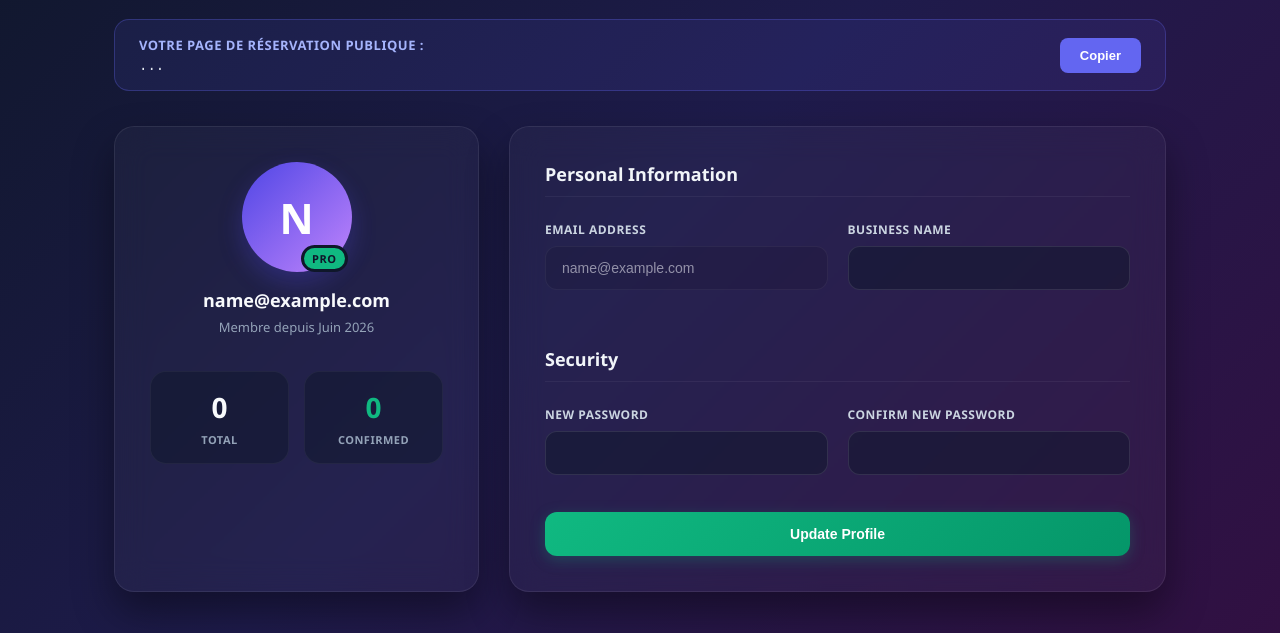
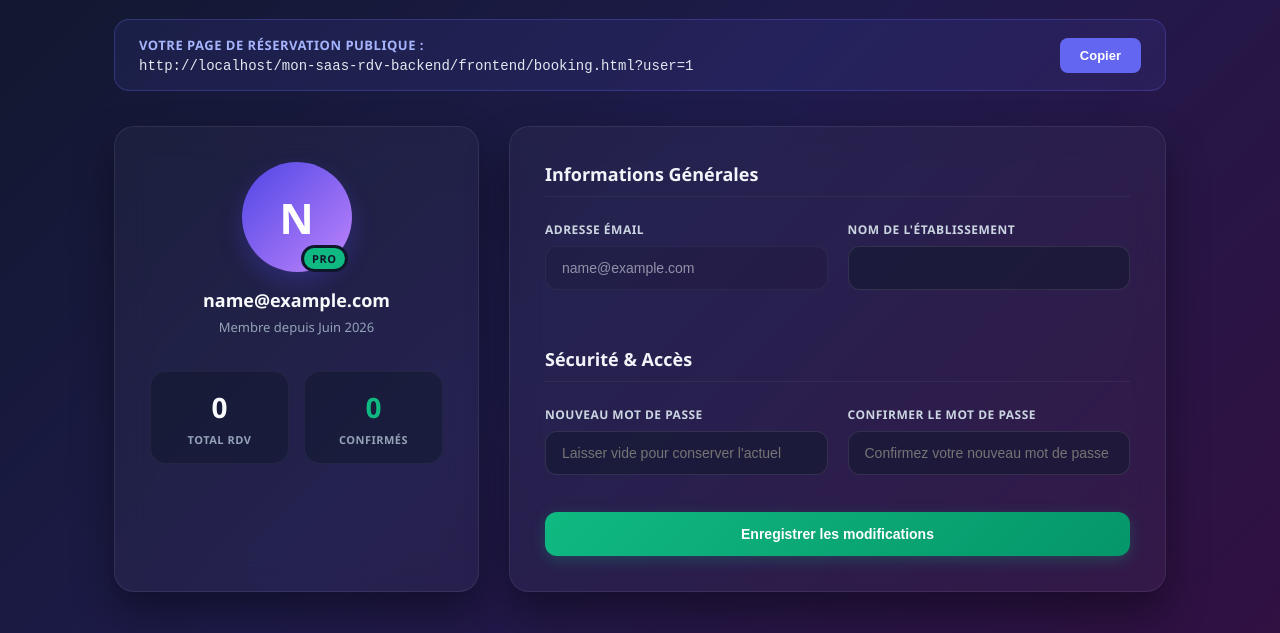
Before and after one commit to archangenembot-star/mon-saas-rdv-backend, a website: page frontend/user-center.html in a window 1280 px wide. Shown: the part 167-800 px from the top of the page. Drawn offline with Linux system fonts and the light colour scheme; no server answers; sample sign-in values are in the browser's storage.

Commit message:
Fix de la traduction et du bouton de copie dans Profil

```diff
--- a/frontend/user-center.html
+++ b/frontend/user-center.html
@@ -318,8 +318,10 @@
     const email = localStorage.getItem('userEmail');
     const userId = localStorage.getItem('userId');
 
-    // ⚠️ METS ICI TON URL DE PRODUCTION RAILWAY (ex: 'https://mon-projet-production.up.railway.app')
+    // ⚠️ METS ICI TON URL DE PRODUCTION RAILWAY
     const BASE_URL = 'https://mon-saas-rdv-backend-production.up.railway.app';
+
+    // 1. Définition propre du lien avec le chemin complet des sous-dossiers GitHub Pages
     const bookingLink = `${window.location.origin}/mon-saas-rdv-backend/frontend/booking.html?user=${userId}`;
 
     if (!email || !userId) {
@@ -330,7 +332,8 @@
         document.getElementById('editEmail').value = email;
         document.getElementById('userInitial').innerText = email.charAt(0).toUpperCase();
 
-        document.getElementById('bookingUrlDisplay').innerText = `${FRONTEND_URL}/booking.html?user=${userId}`;
+        // 2. Utilisation de la bonne variable corrigée pour afficher le lien sur la page
+        document.getElementById('bookingUrlDisplay').innerText = bookingLink;
     }
 
     const translations = {
@@ -341,7 +344,7 @@
             lblHello: "Bonjour",
             logoutBtn: "Déconnexion",
             mainTitle: "Paramètres du Compte",
-            lblLinkTitle: "Votre page de réservation publique :",
+            lblLinkTitle: "VOTRE PAGE DE RÉSERVATION PUBLIQUE :",
             btnCopy: "Copier",
             btnCopied: "Copié !",
             lblMemberSince: "Membre depuis Juin 2026",
@@ -393,35 +396,42 @@
     function applyTranslations() {
         const t = translations[currentLang];
 
-        document.getElementById('navHome').innerText = t.navHome;
-        document.getElementById('navDashboard').innerText = t.navDashboard;
-        document.getElementById('navProfile').innerText = t.navProfile;
-        document.getElementById('lblHello').innerText = t.lblHello;
-        document.getElementById('logoutBtn').innerText = t.logoutBtn;
-        document.getElementById('mainTitle').innerText = t.mainTitle;
-        document.getElementById('lblLinkTitle').innerText = t.lblLinkTitle;
-        document.getElementById('btnCopyLink').innerText = document.getElementById('btnCopyLink').innerText === t.btnCopied ? t.btnCopied : t.btnCopy;
-        document.getElementById('lblMemberSince').innerText = t.lblMemberSince;
-        document.getElementById('statTotal').innerText = t.statTotal;
-        document.getElementById('statConfirmed').innerText = t.statConfirmed;
-        document.getElementById('secPersonalTitle').innerText = t.secPersonalTitle;
-        document.getElementById('lblEmailForm').innerText = t.lblEmailForm;
-        document.getElementById('lblCompanyForm').innerText = t.lblCompanyForm;
-        document.getElementById('secSecurityTitle').innerText = t.secSecurityTitle;
-        document.getElementById('lblNewPassword').innerText = t.lblNewPassword;
-        document.getElementById('lblConfirmPassword').innerText = t.lblConfirmPassword;
-        document.getElementById('btnUpdateProfile').innerText = t.btnUpdateProfile;
+        if(document.getElementById('navHome')) document.getElementById('navHome').innerText = t.navHome;
+        if(document.getElementById('navDashboard')) document.getElementById('navDashboard').innerText = t.navDashboard;
+        if(document.getElementById('navProfile')) document.getElementById('navProfile').innerText = t.navProfile;
+        if(document.getElementById('lblHello')) document.getElementById('lblHello').innerText = t.lblHello;
+        if(document.getElementById('logoutBtn')) document.getElementById('logoutBtn').innerText = t.logoutBtn;
+        if(document.getElementById('mainTitle')) document.getElementById('mainTitle').innerText = t.mainTitle;
+        if(document.getElementById('lblLinkTitle')) document.getElementById('lblLinkTitle').innerText = t.lblLinkTitle;
 
-        document.getElementById('newPassword').placeholder = t.passPlaceholder;
-        document.getElementById('confirmPassword').placeholder = t.confirmPlaceholder;
-
-        document.getElementById('langSelect').value = currentLang;
+        const btnCopy = document.getElementById('btnCopyLink');
+        if(btnCopy) {
+            btnCopy.innerText = btnCopy.innerText === t.btnCopied ? t.btnCopied : t.btnCopy;
         }
 
+        if(document.getElementById('lblMemberSince')) document.getElementById('lblMemberSince').innerText = t.lblMemberSince;
+        if(document.getElementById('statTotal')) document.getElementById('statTotal').innerText = t.statTotal;
+        if(document.getElementById('statConfirmed')) document.getElementById('statConfirmed').innerText = t.statConfirmed;
+        if(document.getElementById('secPersonalTitle')) document.getElementById('secPersonalTitle').innerText = t.secPersonalTitle;
+        if(document.getElementById('lblEmailForm')) document.getElementById('lblEmailForm').innerText = t.lblEmailForm;
+        if(document.getElementById('lblCompanyForm')) document.getElementById('lblCompanyForm').innerText = t.lblCompanyForm;
+        if(document.getElementById('secSecurityTitle')) document.getElementById('secSecurityTitle').innerText = t.secSecurityTitle;
+        if(document.getElementById('lblNewPassword')) document.getElementById('lblNewPassword').innerText = t.lblNewPassword;
+        if(document.getElementById('lblConfirmPassword')) document.getElementById('lblConfirmPassword').innerText = t.lblConfirmPassword;
+        if(document.getElementById('btnUpdateProfile')) document.getElementById('btnUpdateProfile').innerText = t.btnUpdateProfile;
+
+        if(document.getElementById('newPassword')) document.getElementById('newPassword').placeholder = t.passPlaceholder;
+        if(document.getElementById('confirmPassword')) document.getElementById('confirmPassword').placeholder = t.confirmPlaceholder;
+
+        if(document.getElementById('langSelect')) document.getElementById('langSelect').value = currentLang;
+    }
+
+    // 3. Correction de la fonction de copie pour utiliser la bonne variable
     window.copyBookingLink = function() {
-        const urlText = document.getElementById('bookingUrlDisplay').innerText;
+        const urlText = bookingLink;
         navigator.clipboard.writeText(urlText).then(() => {
             const btn = document.getElementById('btnCopyLink');
+            if(btn) {
                 const originalText = translations[currentLang].btnCopy;
                 btn.innerText = translations[currentLang].btnCopied;
                 btn.style.background = "var(--success)";
@@ -429,34 +439,40 @@
                     btn.innerText = originalText;
                     btn.style.background = "var(--primary)";
                 }, 2000);
+            }
+        }).catch(err => {
+            console.error("Erreur de copie :", err);
         });
     }
 
+    if(document.getElementById('langSelect')) {
         document.getElementById('langSelect').addEventListener('change', (e) => {
             currentLang = e.target.value;
             localStorage.setItem('saasLang', currentLang);
             applyTranslations();
         });
+    }
 
     async function loadData() {
         try {
             const profileRes = await fetch(`${BASE_URL}/api/user/profile?userId=${userId}`);
             if (profileRes.ok) {
                 const profileData = await profileRes.json();
-                document.getElementById('editCompany').value = profileData.businessName || "";
+                if(document.getElementById('editCompany')) document.getElementById('editCompany').value = profileData.businessName || "";
             }
 
             const statsRes = await fetch(`${BASE_URL}/api/appointments?userId=${userId}`);
             if (statsRes.ok) {
                 const appointments = await statsRes.json();
-                document.getElementById('totalAppts').innerText = appointments.length;
-                document.getElementById('confirmedAppts').innerText = appointments.filter(a => a.status === 'Confirmed').length;
+                if(document.getElementById('totalAppts')) document.getElementById('totalAppts').innerText = appointments.length;
+                if(document.getElementById('confirmedAppts')) document.getElementById('confirmedAppts').innerText = appointments.filter(a => a.status === 'Confirmed').length;
             }
         } catch (e) {
             console.error("Erreur lors de la récupération des données:", e);
         }
     }
 
+    if(document.getElementById('profileForm')) {
         document.getElementById('profileForm').addEventListener('submit', async (e) => {
             e.preventDefault();
             const t = translations[currentLang];
@@ -489,6 +505,7 @@
                 alert(t.alertError);
             }
         });
+    }
 
     applyTranslations();
     loadData();
```
Lines whose indentation alone changed are shown as unchanged.
